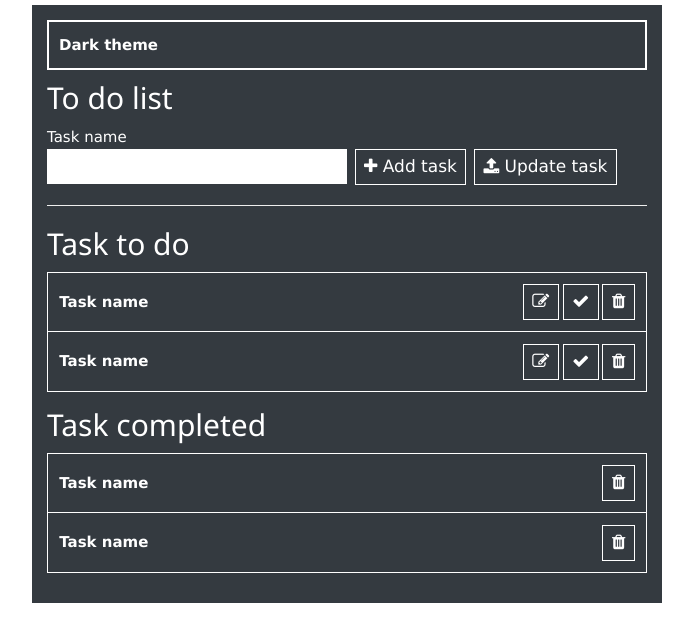
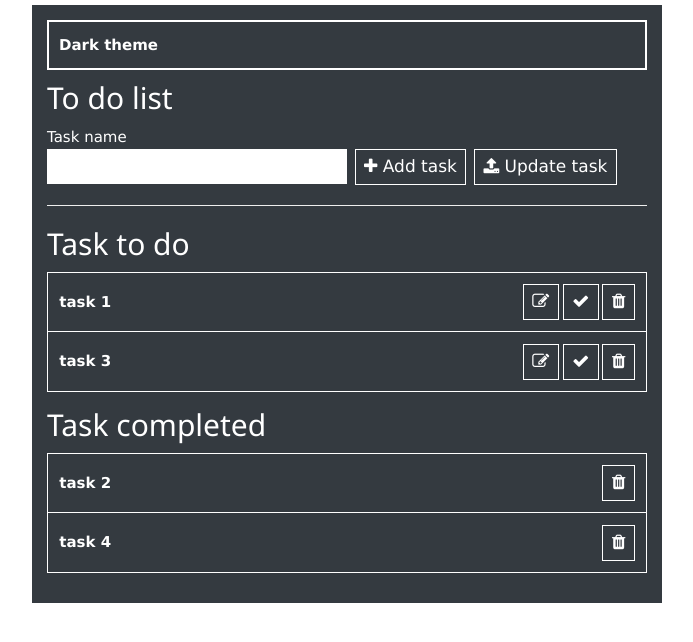
Before and after one commit to HiepHoang2190/Cyber-Reactjs-Componet-K3, a React (Create React App) app in the folder react-component-k3/: page / in a window 1280 px wide. Shown: the top 642 px of the page, without its empty margins (293-986 px from the left). Built offline with nearby package versions, Linux system fonts and the light colour scheme.

Commit message:
Reactjs-K3: lesson 14: Ứng dụng styled component làm bài tập todolist(p3)

```diff
--- a/react-component-k3/package.json
+++ b/react-component-k3/package.json
@@ -11,7 +11,9 @@
     "@testing-library/user-event": "^12.8.3",
     "react": "^17.0.2",
     "react-dom": "^17.0.2",
+    "react-redux": "^7.2.4",
     "react-scripts": "4.0.3",
+    "redux": "^4.1.0",
     "styled-components": "^5.3.0",
     "sweetalert2": "^11.0.20",
     "web-vitals": "^1.1.2"
--- a/react-component-k3/src/JSS_StyledComponent/BaiTapStyledComponent/ToDoList/ToDoList.js
+++ b/react-component-k3/src/JSS_StyledComponent/BaiTapStyledComponent/ToDoList/ToDoList.js
@@ -9,11 +9,35 @@ import { ToDoListLightTheme } from '../../Theme/ToDoListLightTheme';
 import { ToDoListPrimaryTheme } from '../../Theme/ToDoListPrimaryTheme';
 import { Button } from '../../ComponentsToDoList/Button';
 import { Table, Tr, Td, Th, Thead, Tbody } from '../../ComponentsToDoList/Table';
+import { connect } from 'react-redux';
 class ToDoList extends Component {
+
+    renderTaskToDo = () => {
+        return this.props.taskList.filter(task => task.done).map((task, index) => {
+            return <Tr key={index}>
+                <Th style={{ verticalAlign: 'middle' }}>{task.taskName}</Th>
+                <Th className="text-right">
+                    <Button className="ml-1"><i className="fa fa-edit"></i></Button>
+                    <Button className="ml-1"><i className="fa fa-check"></i></Button>
+                    <Button className="ml-1"><i className="fa fa-trash"></i></Button>
+                </Th>
+            </Tr>
+        })
+    }
+    renderTaskCompleted = () => {
+        return this.props.taskList.filter(task => !task.done).map((task, index) => {
+            return <Tr key={index}>
+                <Th style={{ verticalAlign: 'middle' }}>{task.taskName}</Th>
+                <Th className="text-right">
+                    <Button className="ml-1"><i className="fa fa-trash"></i></Button>
+                </Th>
+            </Tr>
+        })
+    }
     render() {
         return (
             <div>
-                <ThemeProvider theme={ToDoListDarkTheme}>
+                <ThemeProvider theme={this.props.themeToDoList}>
                     <Container className="w-50">
                         <Dropdown>
                             <option>Dark theme</option>
@@ -31,39 +55,13 @@ class ToDoList extends Component {
                         <Heading3>Task to do</Heading3>
                         <Table>
                             <Thead>
-                                <Tr>
-                                    <Th style={{ verticalAlign: 'middle' }}>Task name</Th>
-                                    <Th className="text-right">
-                                        <Button className="ml-1"><i className="fa fa-edit"></i></Button>
-                                        <Button className="ml-1"><i className="fa fa-check"></i></Button>
-                                        <Button className="ml-1"><i className="fa fa-trash"></i></Button>
-                                    </Th>
-                                </Tr>
-                                <Tr>
-                                    <Th style={{ verticalAlign: 'middle' }}>Task name</Th>
-                                    <Th className="text-right">
-                                        <Button className="ml-1"><i className="fa fa-edit"></i></Button>
-                                        <Button className="ml-1"><i className="fa fa-check"></i></Button>
-                                        <Button className="ml-1"><i className="fa fa-trash"></i></Button>
-                                    </Th>
-                                </Tr>
+                                {this.renderTaskToDo()}
                             </Thead>
                         </Table>
                         <Heading3>Task completed</Heading3>
                         <Table>
                             <Thead>
-                                <Tr>
-                                    <Th style={{ verticalAlign: 'middle' }}>Task name</Th>
-                                    <Th className="text-right">
-                                        <Button className="ml-1"><i className="fa fa-trash"></i></Button>
-                                    </Th>
-                                </Tr>
-                                <Tr>
-                                    <Th style={{ verticalAlign: 'middle' }}>Task name</Th>
-                                    <Th className="text-right">
-                                        <Button className="ml-1"><i className="fa fa-trash"></i></Button>
-                                    </Th>
-                                </Tr>
+                                {this.renderTaskCompleted()}
                             </Thead>
                         </Table>
                     </Container>
@@ -74,4 +72,12 @@ class ToDoList extends Component {
     }
 }
 
-export default ToDoList;
+
+const mapStateToProps = (state) => {
+    return {
+        themeToDoList: state.ToDoListReducer.themeToDoList,
+        taskList: state.ToDoListReducer.taskList
+    }
+}
+
+export default connect(mapStateToProps)(ToDoList);
--- a/react-component-k3/src/index.js
+++ b/react-component-k3/src/index.js
@@ -3,11 +3,16 @@ import ReactDOM from 'react-dom';
 import './index.css';
 import App from './App';
 import reportWebVitals from './reportWebVitals';
+// Setup redux
+import { Provider } from 'react-redux';
+import { createStore } from 'redux';
+import { rootReducer } from './redux/reducers/rootReducer';
 
+const store = createStore(rootReducer);
 ReactDOM.render(
-  <React.StrictMode>
+  <Provider store={store}>
     <App />
-  </React.StrictMode>,
+  </Provider>,
   document.getElementById('root')
 );
 
--- /dev/null
+++ b/react-component-k3/src/redux/reducers/ToDoListReducer.js
@@ -0,0 +1,23 @@
+import { ToDoListDarkTheme } from "../../JSS_StyledComponent/Theme/ToDoListDarkTheme"
+
+
+const initialState = {
+    themeToDoList: ToDoListDarkTheme,
+    taskList: [
+        { id: 'task-1', taskName: 'task 1', done: true },
+        { id: 'task-2', taskName: 'task 2', done: false },
+        { id: 'task-3', taskName: 'task 3', done: true },
+        { id: 'task-4', taskName: 'task 4', done: false },
+    ]
+}
+
+
+
+export default (state = initialState, action) => {
+    switch (action.type) {
+
+
+        default:
+            return { ...state }
+    }
+}
--- /dev/null
+++ b/react-component-k3/src/redux/reducers/rootReducer.js
@@ -0,0 +1,6 @@
+import { combineReducers } from 'redux';
+import ToDoListReducer from './ToDoListReducer'
+
+export const rootReducer = combineReducers({
+    ToDoListReducer
+})
```
Also changed, not shown: 1 other file (tests, documents, lock files or other folders).
